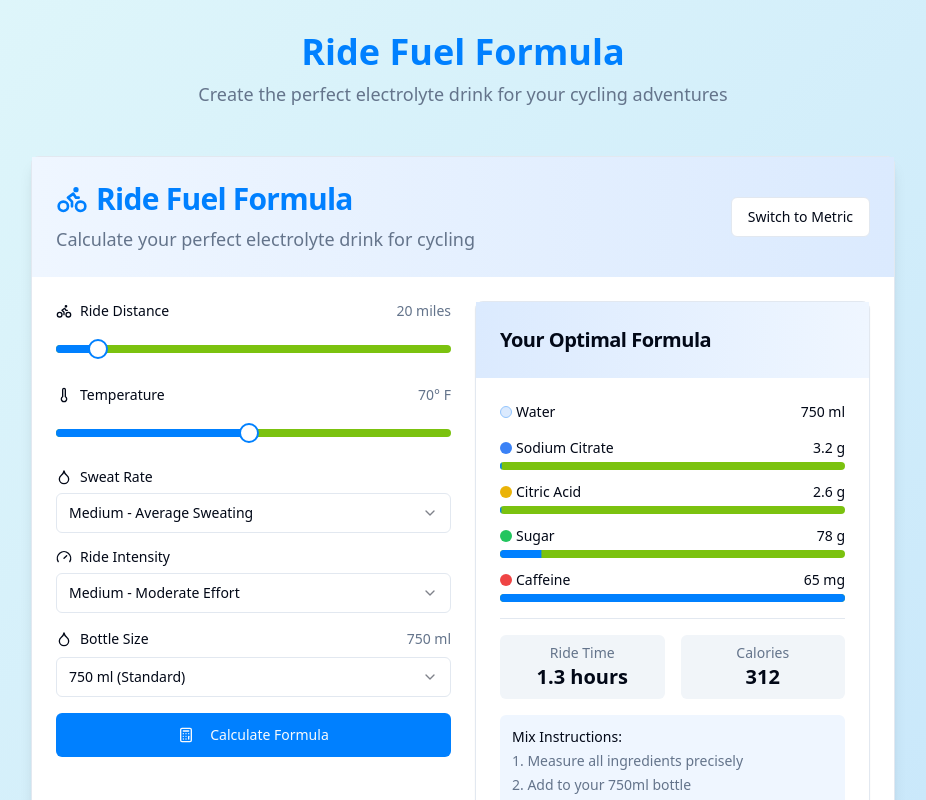
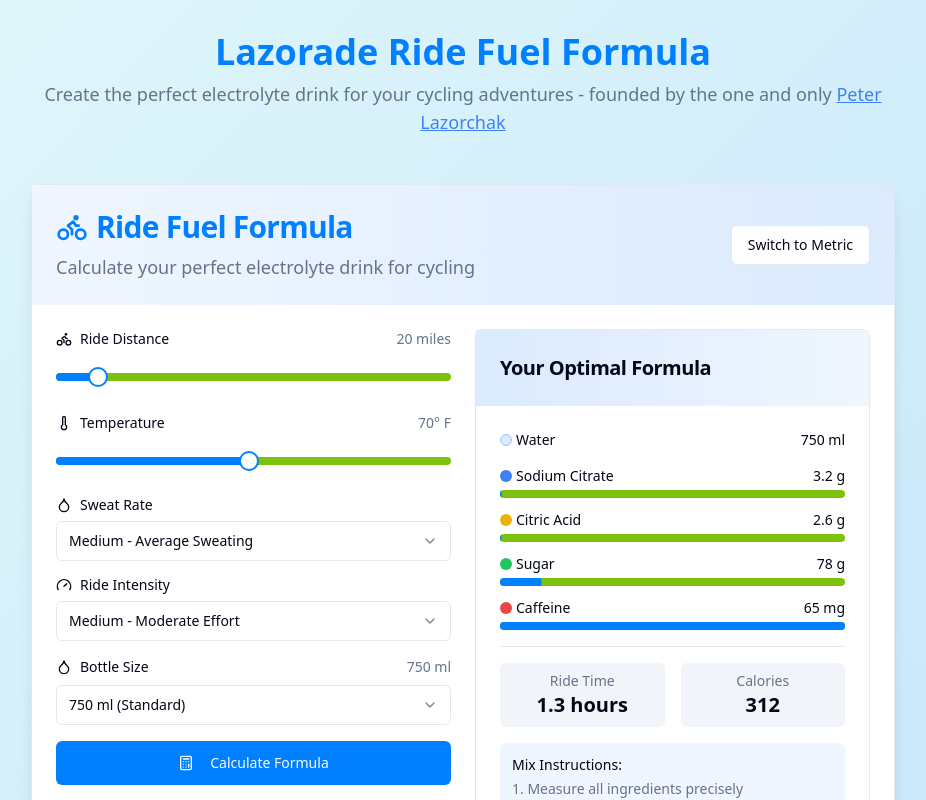
Before and after one commit to mwjo/lazorade, a React (Vite) app: page / in a window 1280 px wide. Shown: the top 800 px of the page, without its empty margins (177-1103 px from the left). Built offline with nearby package versions, Linux system fonts and the light colour scheme.

Commit message:
Refactor: Update app title and subtitle
Update the app title and subtitle, including a link to Peter Lazorchak's Strava profile.

```diff
--- a/src/pages/Index.tsx
+++ b/src/pages/Index.tsx
@@ -7,9 +7,17 @@ const Index = () => {
   return (
     <div className="min-h-screen gradient-bg py-8">
       <header className="max-w-4xl mx-auto text-center mb-8">
-        <h1 className="text-4xl font-bold text-primary">Ride Fuel Formula</h1>
+        <h1 className="text-4xl font-bold text-primary">Lazorade Ride Fuel Formula</h1>
         <p className="text-lg text-muted-foreground mt-2">
-          Create the perfect electrolyte drink for your cycling adventures
+          Create the perfect electrolyte drink for your cycling adventures - founded by the one and only{' '}
+          <a
+            href="https://www.strava.com/athletes/118869817"
+            target="_blank"
+            rel="noopener noreferrer"
+            className="text-blue-500 hover:text-blue-700 underline"
+          >
+            Peter Lazorchak
+          </a>
         </p>
       </header>
 
```
